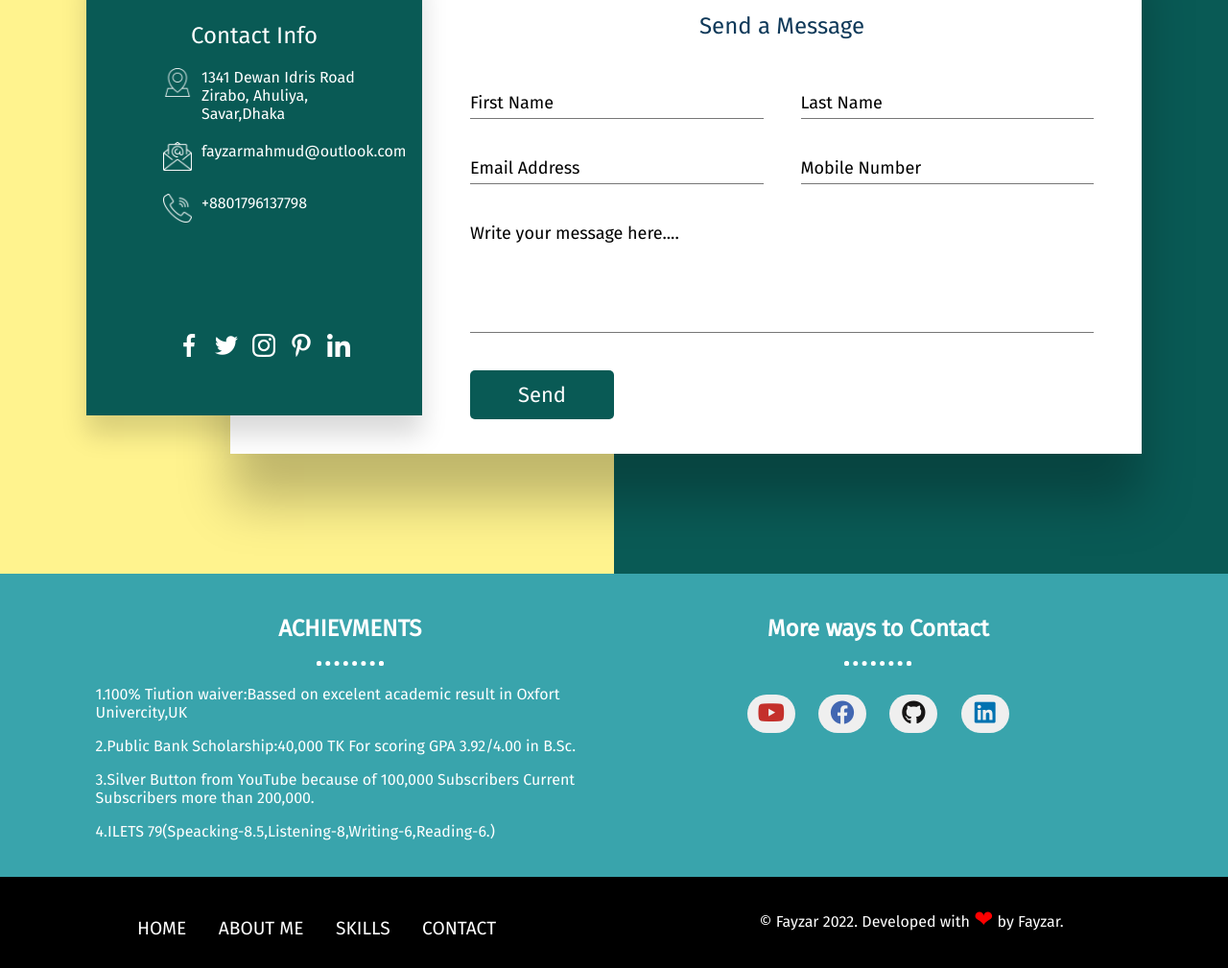
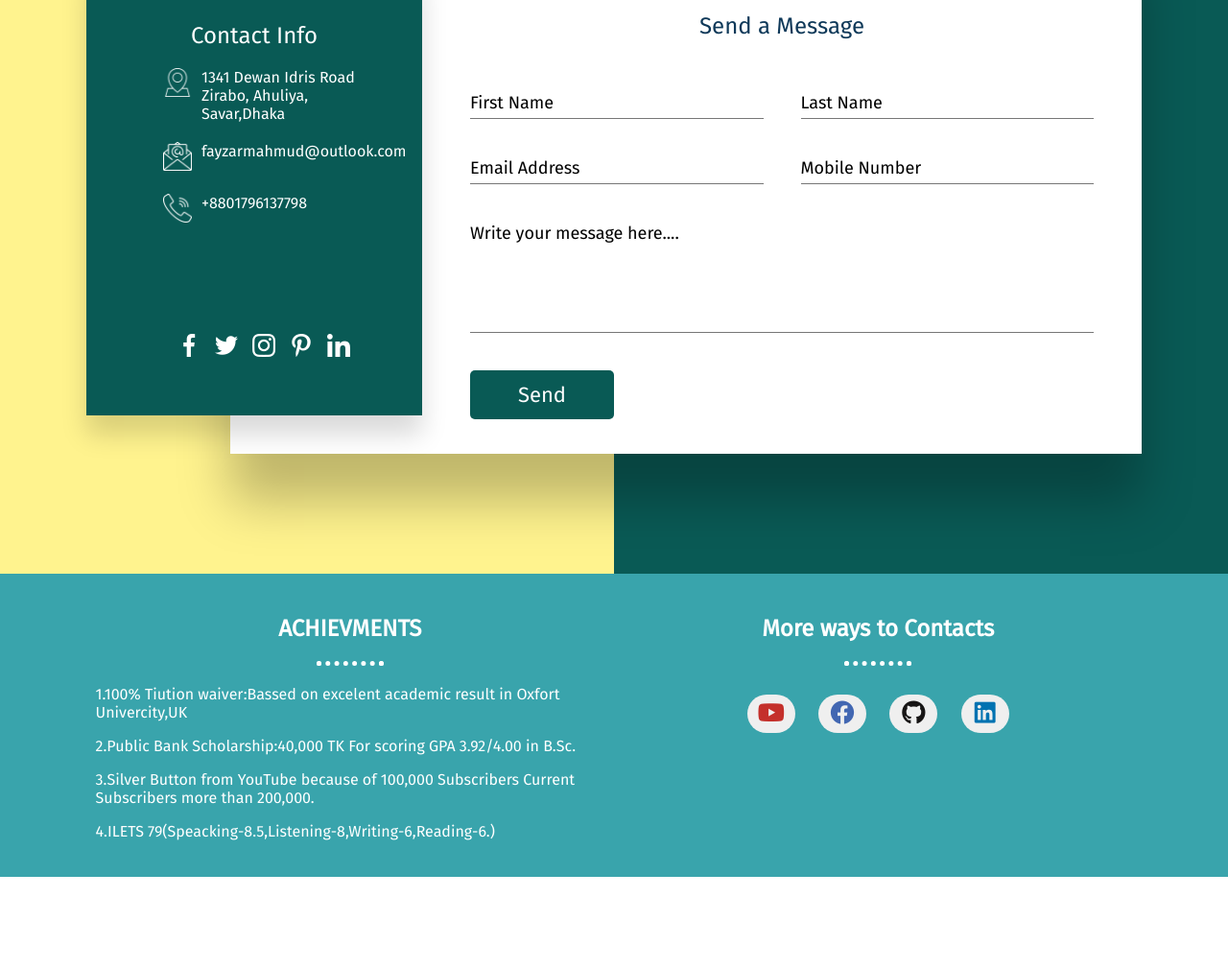
Before and after one commit to foyzarmahmud/new-portfolio-again, a plain HTML site: page index.html in a window 1280 px wide. Shown: the part 2181-3190 px from the top of the page at 96% size. After the commit the page ends 3095 px from the top, so only its background shows below. Drawn offline with nearby package versions, Linux system fonts and the light colour scheme.

Commit message:
now something changed

```diff
--- a/desktop.css
+++ b/desktop.css
@@ -306,11 +306,5 @@ section::before{
 /* achievment section end here */
 
 /* footer section starts here */
-.footer-menu{
-    margin-top: 12px;
-}
-.footer a{
-    display: inline;
-    margin: 10px;
-}
+
 /* footer section end here */
--- a/index.html
+++ b/index.html
@@ -165,8 +165,8 @@
                         <li>
                             <strong>Lecturer of Information & Communication Technology</strong> <br>
                             01/05/2016 <br>
-                            Zirabo High School & Collage <br>
-                            Zirabo, Savar, Dhaka (Bangladesh) <br>
+                            Bara-Baul High School & Collage <br>
+                            Chirir-Bander,Dinajpur (Bangladesh) <br>
                             <hr>
                         </li>
                         <li>
@@ -282,7 +282,7 @@
             <P>4.ILETS 79(Speacking-8.5,Listening-8,Writing-6,Reading-6.)</P>
         </div>
         <div class="connect-link col-6">
-            <h2>More ways to Contact </h2>
+            <h2>More ways to Contacts </h2>
             <hr class="dotted-hr">
 
             <div class="contact-links">
@@ -297,20 +297,7 @@
     </div>
     <!-- achievements section end from here -->
 
-    <!-- footer section starts here -->
-    <div class="footer">
-        <div class="footer-menu col-6">
-            <a class="center" href="">Home</a>
-            <a class="center" href="#about-me-id">About Me</a>
-            <a class="center" href="#skills">Skills</a>
-            <a class="center" href="#contact">Contact</a>
-        </div>
-        <div class="footer-desc col-6">
-            &copy; Fayzar 2022. Developed with <span style=" font-size:1.5rem;color: red;">❤</span> by Fayzar.
-        </div>
-    </div>
 
-    <!-- footer section end here -->
 
     <!-- script code now -->
     <script src="https://cdn.jsdelivr.net/npm/typed.js@2.0.12"></script>
--- a/mobile.css
+++ b/mobile.css
@@ -509,23 +509,5 @@ a{
 
 /* footer section starts here */
 
-.footer{
-    background-color:black;
-    padding: 20px;
-    text-align: center;
-    color: #fff;
-    font-size: 0.8rem;
-}
-.footer-menu a{
-    display: block;
-    padding: 5px;
-}
-.footer-desc{
-    font-size: 1rem;
-}
-.footer::after{
-    content: '';
-    display: table;
-    clear: both;
-}
+
 /* footer section end here */
```
